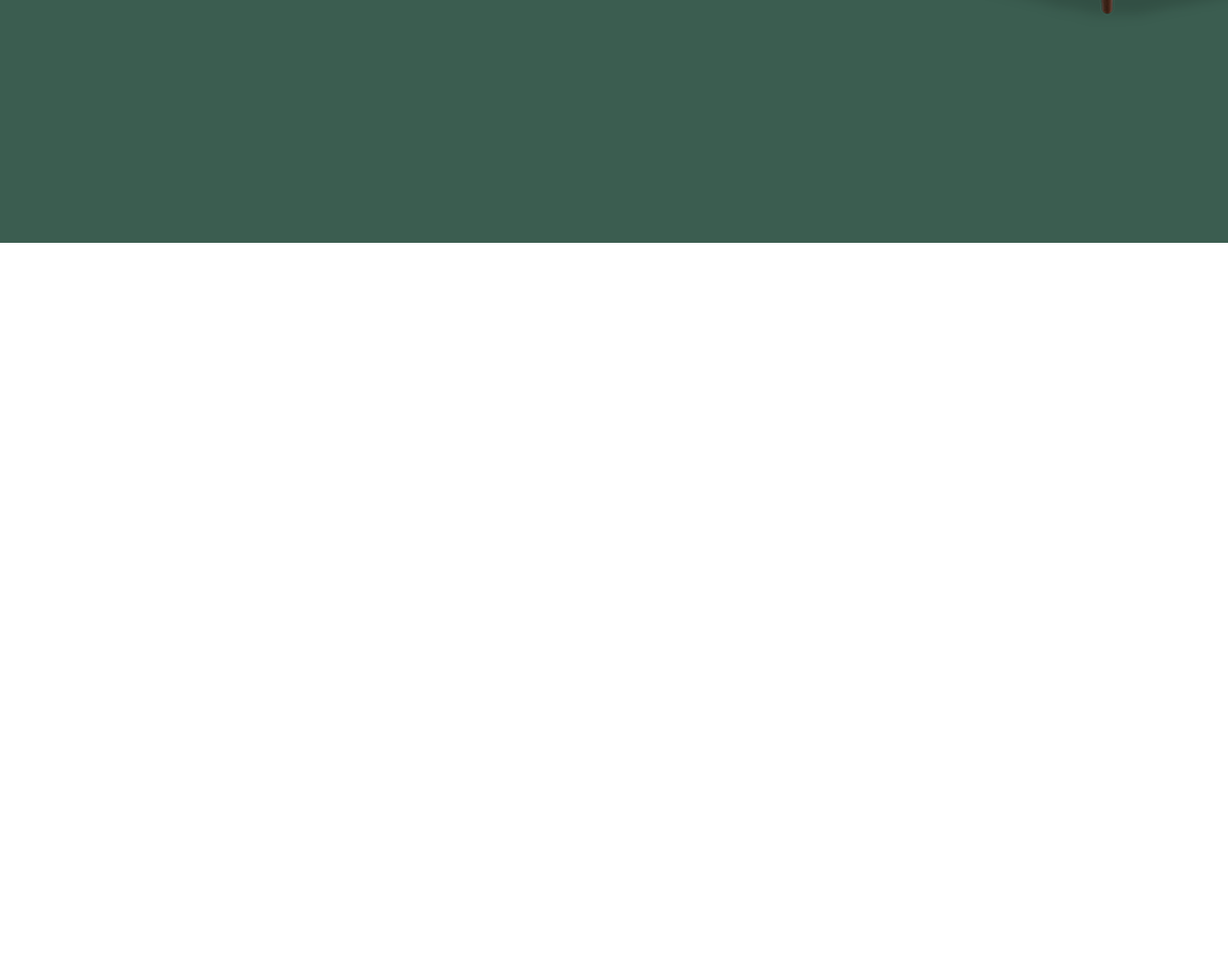
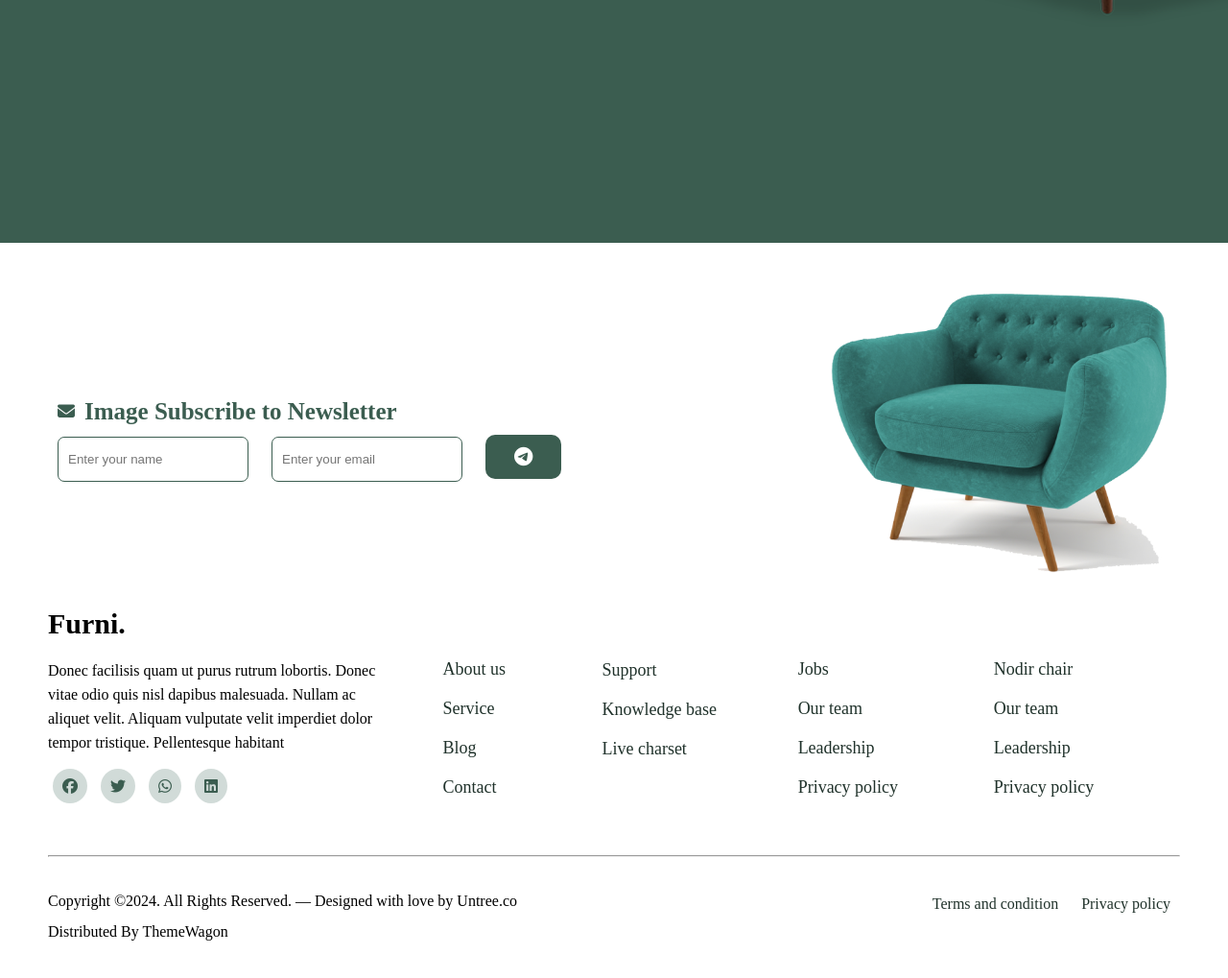
Before and after one commit to SirajulShuvo/Interior, a plain HTML site: page index.html in a window 1280 px wide. Shown: the part 547-1566 px from the top of the page at 96% size. Before the commit the page ends 800 px from the top, so only its background shows below. Drawn offline with nearby package versions, Linux system fonts and the light colour scheme.

Commit message:
add footer

```diff
--- a/css/main.css
+++ b/css/main.css
@@ -3,6 +3,7 @@
     padding: 0;
     box-sizing: border-box;
 }
+/* hero section start */
 .header{
     height: 100vh;
     width: 100%;
@@ -10,6 +11,7 @@
     overflow: hidden;
     position: relative;
 }
+/* main menu */
 header{
     height: 60px;
     display: flex;
@@ -19,16 +21,9 @@ header{
     padding: 30px 50px;
     background: transparent;
 }
-.logo{
-    flex: 1;
-}
-.logo a{
-    text-decoration: none;
-}
-.logo h1{
-    color: white;
-    font-size: 30px;
-}
+.logo{flex: 1;}
+.logo a{text-decoration: none}
+.logo h1{color: white;font-size: 30px}
 .main-menu{
     display: flex;
     justify-content: space-between;
@@ -43,19 +38,11 @@ nav a{
     transition: 1s all linear!important;
     letter-spacing: 1px;
 }
-.menu-icon{
-    display: none;
-}
-.shop-icon img{
-    margin: 0 10px;
-    width: 18px;
-    height: 18px;
-    /* object-fit: cover; */
-}
-.navactive{
-    text-decoration: underline;
-    transition: 1s all linear!important;
-}
+.menu-icon{display: none}
+.shop-icon img{margin: 0 10px;width: 18px;height: 18px}
+.navactive{text-decoration: underline;transition: 0.7s all linear!important;}
+
+/* Hero content */
 .hero-content{
     width: 100%;
     display: flex;
@@ -63,26 +50,74 @@ nav a{
     align-items: center;
     padding: 0 50px;
 }
-.hero-left{
-    width: 50%;
-    color: white;
-}
-.hero-left h1{
-    font-size: 50px;
-}
-.hero-left p{
-    line-height: 25px;
-    padding: 20px 0;
-}
+.hero-left{width: 50%;color: white}
+.hero-left h1{font-size: 50px;}
+.hero-left p{line-height: 25px;padding: 20px 0;}
 .hero-left button{
     padding: 20px 30px;
     outline: none;
     color: white;
-    /* background-color: transparent; */
-    /* border: 1px solid white; */
     font-size: 18px;
     border-radius: 10px;
 }
-.hero-right{
-    width: 50%;
+.hero-right{width: 50%}
+
+/* hero section end */
+/* footer start*/
+
+.footer{padding: 50px;}
+.foter-container{
+    display: flex;
+    justify-content: space-between;
+    align-items: center;
+    height: 300px;
+    width: 100%;
+    padding: 30px 0;
 }
+.input-box input{
+    padding: 15px 10px;
+    margin: 0 10px;
+    outline: none;
+    border: 1px solid #3B5D50;
+    border-radius: 7px;
+}
+.input-box i{
+    padding: 13px 30px;
+    margin: 0 10px;
+    border-radius: 10px;
+    background-color: #3B5D50;
+    color: white;
+    font-size: 20px;
+}
+.input-box i:hover{background-color: #20322b;transition: 0.7s all linear;}
+.foter-img{margin: 0 auto;text-align: center}
+.foter-img img{width: 380px;height: 325px;object-fit: cover}
+.link-details{display: flex;justify-content: space-between;align-items: center}
+.details1{width: 32%;}
+.details1 p{line-height: 25px;padding: 5px 0;}
+.details1 i{
+    padding: 10px;
+    background-color:#d1dbd8;
+    color: #3B5D50;
+    border-radius: 50%;
+    margin: 0px 5px;
+    margin-top: 10px;
+}
+.details2,.details3,.details4,.details5{width: 18%;padding: 0 10px;}
+.details2{padding-left: 50px;}
+.details2 a,.details1 a,.details3 a,.details4 a, .details5 a{
+    display: block;
+    padding: 10px 0;
+    text-decoration: none;
+    font-size: 18px;
+    color:#20322b;
+    font-weight: 500;
+}
+.footer-last{display: flex;justify-content: space-between}
+.footer-last p{padding: 7px  0}
+.footer-last a{
+    text-decoration: none;
+    color:#20322b;
+    padding: 10px;
+    display: inline-block;
+}
--- a/css/responsive.css
+++ b/css/responsive.css
@@ -1,15 +1,8 @@
 @media screen and (max-width:992px) {
+    /* hero section start */
     .header{height: auto}
-    .menu-icon{
-        display: block;
-        padding-top: 10px;
-        cursor: pointer;
-    }
-    .logo{
-        display: flex;
-        justify-content: space-between;
-        width: 100%;
-    }
+    .menu-icon{display: block;padding-top: 10px;cursor: pointer;}
+    .logo{display: flex;justify-content: space-between;width: 100%}
     header{
         height: 0;
         overflow: hidden;
@@ -17,10 +10,7 @@
         align-items: start;
         padding: 30px 20px;
     }
-    .activeheader{
-        height: 350px;
-        transition: 0.6s all linear;
-    }
+    .activeheader{height: 350px;transition: 0.6s all linear}
     .main-menu{flex-direction: column;align-items: start}
     nav a{margin: 20px 10px;display: block;}
     .hero-content{
@@ -38,4 +28,24 @@
         width: 100%;
         object-fit: cover;
     }
+    /* hero section end */
+    /* Footer section start */
+    .footer{padding: 50px 0}
+    .linke-title h1{margin-left: 10px;}
+    .foter-container{flex-direction: column;height: auto;}
+    .input-box{display: flex;flex-direction: column}
+    .input-box input{margin: 10px 0px;width: 100%;}
+    .input-box i{text-align: center;padding: 15px 30px;    margin: 0 0px;}
+    .foter-img img{
+        width: 100%;
+        height: 100%;
+        object-fit: cover;
+        margin-top: 20px;
+    }
+    .link-details{flex-direction: column;padding: 0 10px}
+    .details1{width: 100%;}
+    .details2,.details3,.details4,.details5{width: 100%;padding: 10px;}
+    .footer-last{padding: 0 10px;flex-direction: column}
+    .footer-last a{padding: 0;}
+    /* Footer section end */
 }
--- a/index.html
+++ b/index.html
@@ -3,10 +3,12 @@
 <head>
     <meta charset="UTF-8">
     <meta name="viewport" content="width=device-width, initial-scale=1.0">
-    <title>Document</title>
+    <title>Furniture</title>
     <!-- custom css -->
     <link rel="stylesheet" href="css/main.css">
     <!-- responsive css -->
+    <!-- favicon -->
+    <link rel="icon" type="image/x-icon" href="./images/couch.png">
     <link rel="stylesheet" href="./css/responsive.css">
     <!-- Google icon -->
     <link href="https://fonts.googleapis.com/css2?family=Material+Symbols+Outlined" rel="stylesheet" />
@@ -55,6 +57,78 @@
             </div>
         </div>
     </section>
+    <section class="footer">
+        <div class="foter-container">
+            <div class="fotercontainer-left">
+                <div class="newsletter" style="display: flex;color: #3B5D50; margin: 0 10px;">
+                    <i class="fa-solid fa-envelope" style="margin-top: 15px; font-size: 18px;"></i>
+                    <h1 style="padding: 10px;font-size: 25px;">Image Subscribe to Newsletter</h1>
+                </div>
+                <div class="input-box">
+                    <input type="text" name="name" id="" placeholder="Enter your name">
+                    <input type="email" name="email" id="" placeholder="Enter your email">
+                    <i class="fa-brands fa-telegram"></i>
+                </div>
+            </div>
+            <div class="fotercontainer-right">
+                <div class="foter-img">
+                    <img src="./images/sofa (1).png" alt="" srcset="">
+                </div>
+            </div>
+        </div>
+        <div class="footer-link" style=" padding: 20px 0;">
+            <div class="linke-title">
+                <h1 style="padding: 10px 0;font-size: 30px;">Furni.</h1>
+            </div>
+            <div class="link-details">
+                <div class="details1">
+                    <p>Donec facilisis quam ut purus rutrum lobortis. Donec vitae odio quis nisl dapibus malesuada. Nullam ac aliquet velit. Aliquam vulputate velit imperdiet dolor tempor tristique. Pellentesque habitant</p>
+                    <div class="details1-icon">
+                        <i class="fa-brands fa-facebook"></i>
+                        <i class="fa-brands fa-twitter"></i>
+                        <i class="fa-brands fa-whatsapp"></i>
+                        <i class="fa-brands fa-linkedin"></i>
+                    </div>
+                </div>
+                <div class="details2">
+                    <a href="">About us</a>
+                    <a href="">Service</a>
+                    <a href="">Blog</a>
+                    <a href="">Contact</a>
+                </div>
+                <div class="details3">
+                    <a href="">Support</a>
+                    <a href="">Knowledge base</a>
+                    <a href="">Live charset</a>
+                    <a href=""></a>
+                    <a href=""></a>
+                </div>
+                <div class="details4">
+                    <a href="">Jobs</a>
+                    <a href="">Our team</a>
+                    <a href="">Leadership</a>
+                    <a href="">Privacy policy</a>
+                </div>
+                <div class="details5">
+                    <a href="">Nodir chair</a>
+                    <a href="">Our team</a>
+                    <a href="">Leadership</a>
+                    <a href="">Privacy policy</a>
+                </div>
+            </div>
+        </div>
+        <hr style="margin: 30px auto;">
+        <div class="footer-last">
+            <div class="ftext">
+                <p>Copyright ©2024. All Rights Reserved. — Designed with love by Untree.co</p>
+                <p>Distributed By ThemeWagon</p>
+            </div>
+            <div class="flink">
+                <a href="">Terms and condition</a>
+                <a href="">Privacy policy</a>
+            </div>
+        </div>
+    </section>
     <script src="js/index.js"></script>
 </body>
 </html>
--- a/js/index.js
+++ b/js/index.js
@@ -1,7 +1,6 @@
 // Link hover effect
 function linkHover(){
     const navLink = Array.from(document.querySelectorAll('#navlink'));
-    // console.log(navLink)
     navLink.forEach((element) => {
         element.addEventListener('mouseover',(e) =>{
             element.classList.add('navactive');
```
Also changed, not shown: images/sofa (1).png (added), images/sofa.png (added).
